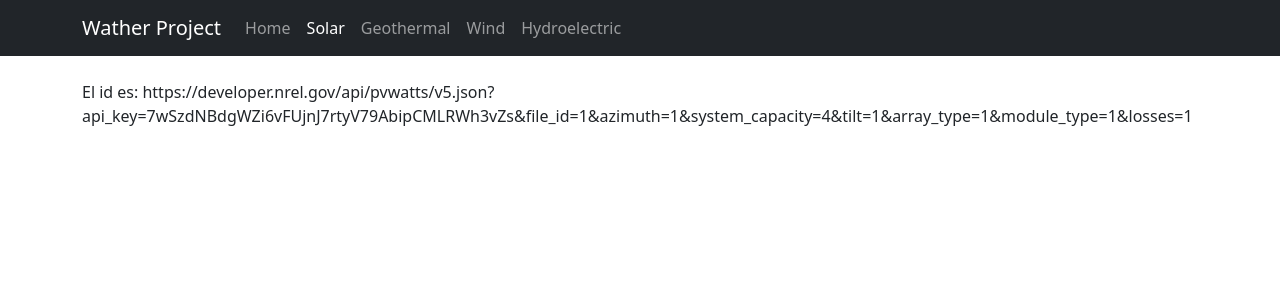
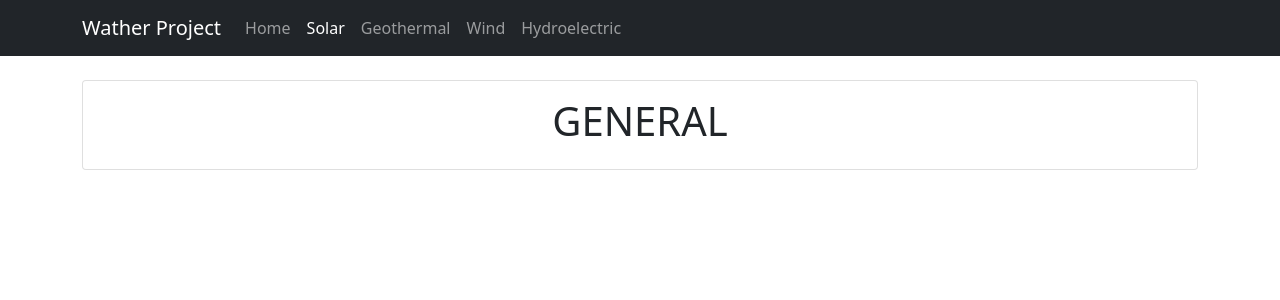
Before and after one commit to ripterdust/finalProyectWeatherEnglish, a React (Create React App) app in the folder it3-app/: page /solar/1 in a window 1280 px wide. Shown: the top 300 px of the page. Built offline with nearby package versions, Linux system fonts and the light colour scheme; no server answers.

Commit message:
Empezando la página de la cuidad

```diff
--- a/it3-app/src/components/SolarCityById.js
+++ b/it3-app/src/components/SolarCityById.js
@@ -19,8 +19,17 @@ export const SolarCityById = () => {
             });
     }, [URL]);
 
+    console.log(data)
+
 
     return <div className="animate__animated animate__fadeIn">
-        El id es: {URL}
+        <div className="card container">
+            <div className="card-body">
+                <h6 className="card-title text-center fs-1">
+                    { data.station_info?.city ? data.station_info?.city : 'GENERAL' }
+                </h6>
+
+            </div>
+        </div>
     </div>
 }
```
